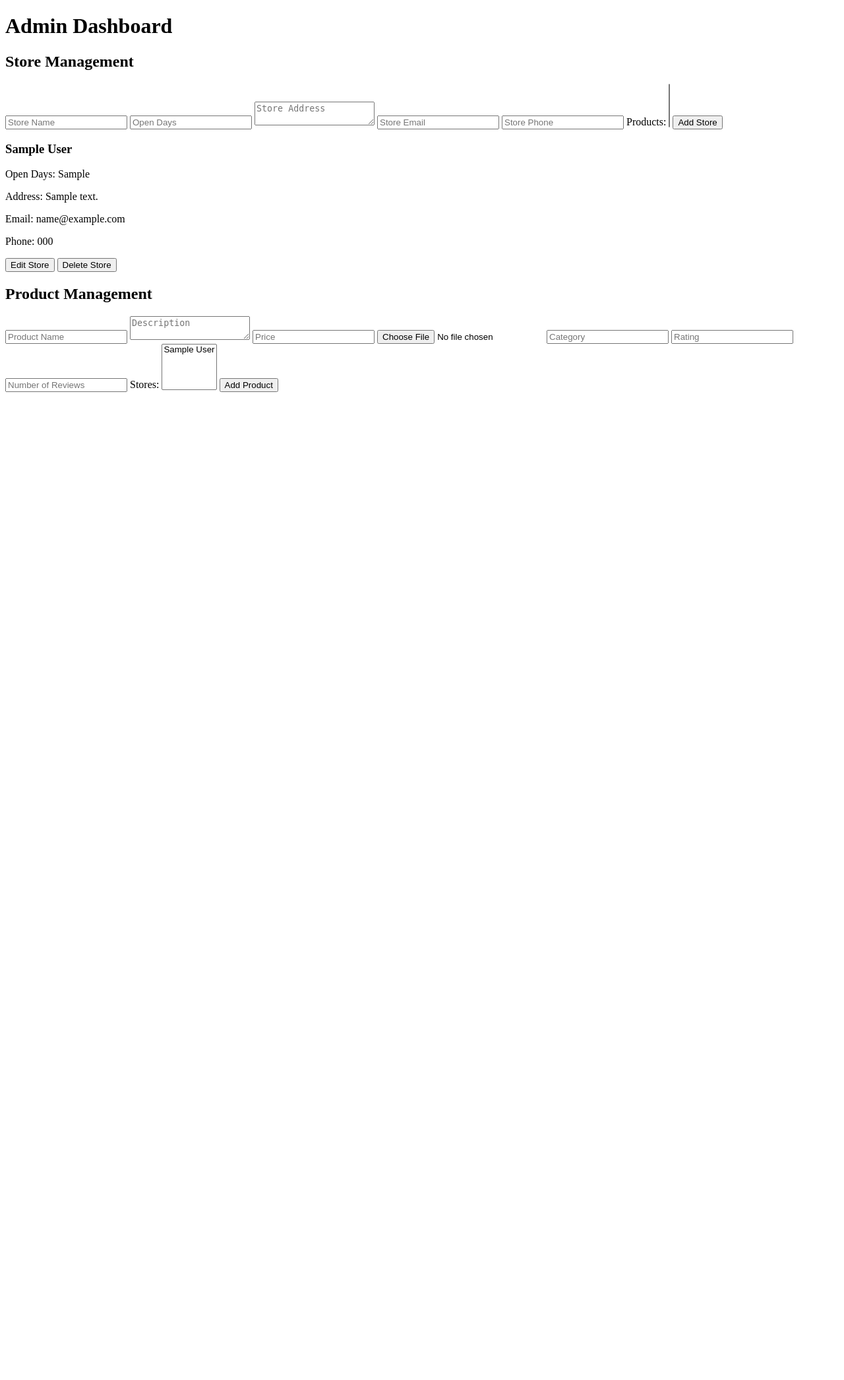
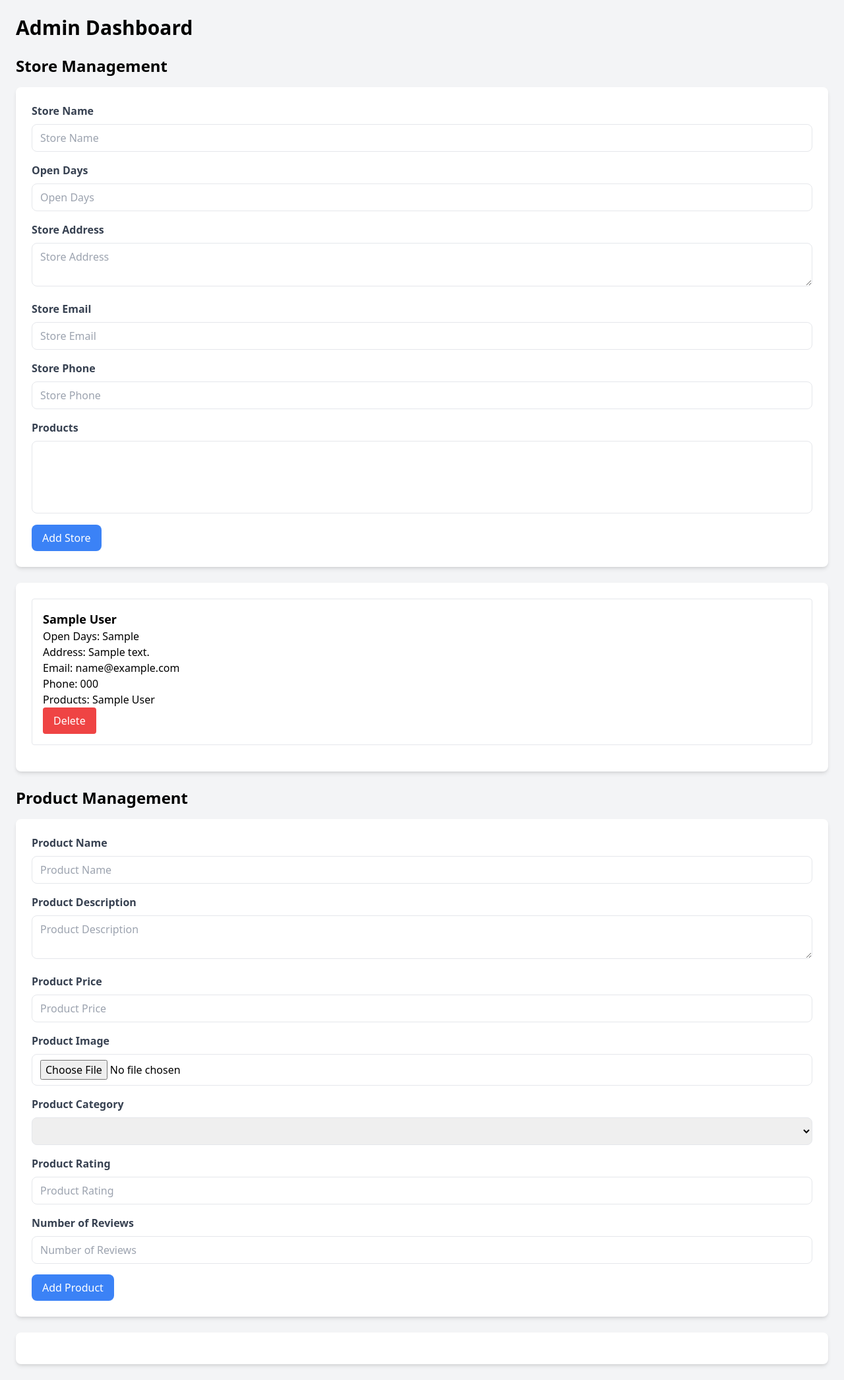
Before and after one commit to pbp-infokan-a-1/lokakarya, a Django app: page /adminDashboard/ in a window 1280 px wide. Shown: the whole page at 66% size. Before the commit the page ends 594 px from the top, so only its background shows below. Run offline with Django 5.2, Linux system fonts and the light colour scheme; data comes from the database, SQL or seed files in the repository; tables that the repository leaves empty hold one stand-in row (values such as "Sample post"); lists and menus that the app fills with data are empty.

Commit message:
Styled the admin page but there are still backend problems please help me :')

```diff
--- a/adminDashboard/forms.py
+++ b/adminDashboard/forms.py
@@ -15,7 +15,7 @@
 
     class Meta:
         model = Product
-        fields = ['name', 'description', 'price', 'image', 'category', 'rating', 'num_reviews', 'stores']
+        fields = ['name', 'description', 'price', 'image', 'category', 'num_reviews', 'stores']
 
 class StoreForm(forms.ModelForm):
     products = forms.ModelMultipleChoiceField(
--- a/adminDashboard/models.py
+++ b/adminDashboard/models.py
@@ -31,7 +31,7 @@
     category = models.ManyToManyField(Category)
     price = models.DecimalField(max_digits=10, decimal_places=2, default=0.0)
     description = models.TextField(default='No description available.')
-    rating = models.ForeignKey(Rating, on_delete=models.CASCADE, default=1)
+    rating = models.ForeignKey(Rating, on_delete=models.CASCADE, null=True, blank=True)
     num_reviews = models.IntegerField(default=0)
 
     def __str__(self):
--- a/adminDashboard/templates/adminDashboard.html
+++ b/adminDashboard/templates/adminDashboard.html
@@ -4,123 +4,108 @@
     <meta charset="UTF-8">
     <title>Admin Dashboard</title>
     <script src="https://ajax.googleapis.com/ajax/libs/jquery/3.5.1/jquery.min.js"></script>
+    <link href="https://cdn.jsdelivr.net/npm/tailwindcss@2.2.19/dist/tailwind.min.css" rel="stylesheet">
 </head>
-<body>
-    <h1>Admin Dashboard</h1>
+<body class="bg-gray-100 p-6">
+    <h1 class="text-3xl font-bold mb-6">Admin Dashboard</h1>
 
     <!-- Store Management Section -->
-    <h2>Store Management</h2>
-    <form id="store-form">
+    <h2 class="text-2xl font-semibold mb-4">Store Management</h2>
+    <form id="store-form" class="bg-white p-6 rounded-lg shadow-md mb-6">
         {% csrf_token %}
-        <input type="text" id="store-name" name="name" placeholder="Store Name" required>
-        <input type="text" id="store-openDays" name="openDays" placeholder="Open Days" required>
-        <textarea id="store-address" name="address" placeholder="Store Address" required></textarea>
-        <input type="email" id="store-email" name="email" placeholder="Store Email" required>
-        <input type="text" id="store-phone" name="phone" placeholder="Store Phone" required>
-        <label for="store-product">Products:</label>
-        <select id="store-product" name="product" multiple>
-            <!-- Dynamically populated product options -->
-        </select>
-        <button type="submit">Add Store</button>
+        <div class="mb-4">
+            <label for="store-name" class="block text-gray-700 font-bold mb-2">Store Name</label>
+            <input type="text" id="store-name" name="name" placeholder="Store Name" required class="w-full px-3 py-2 border rounded-lg focus:outline-none focus:ring-2 focus:ring-blue-500">
+        </div>
+        <div class="mb-4">
+            <label for="store-openDays" class="block text-gray-700 font-bold mb-2">Open Days</label>
+            <input type="text" id="store-openDays" name="openDays" placeholder="Open Days" required class="w-full px-3 py-2 border rounded-lg focus:outline-none focus:ring-2 focus:ring-blue-500">
+        </div>
+        <div class="mb-4">
+            <label for="store-address" class="block text-gray-700 font-bold mb-2">Store Address</label>
+            <textarea id="store-address" name="address" placeholder="Store Address" required class="w-full px-3 py-2 border rounded-lg focus:outline-none focus:ring-2 focus:ring-blue-500"></textarea>
+        </div>
+        <div class="mb-4">
+            <label for="store-email" class="block text-gray-700 font-bold mb-2">Store Email</label>
+            <input type="email" id="store-email" name="email" placeholder="Store Email" required class="w-full px-3 py-2 border rounded-lg focus:outline-none focus:ring-2 focus:ring-blue-500">
+        </div>
+        <div class="mb-4">
+            <label for="store-phone" class="block text-gray-700 font-bold mb-2">Store Phone</label>
+            <input type="text" id="store-phone" name="phone" placeholder="Store Phone" required class="w-full px-3 py-2 border rounded-lg focus:outline-none focus:ring-2 focus:ring-blue-500">
+        </div>
+        <div class="mb-4">
+            <label for="store-product" class="block text-gray-700 font-bold mb-2">Products</label>
+            <select id="store-product" name="product" multiple class="w-full px-3 py-2 border rounded-lg focus:outline-none focus:ring-2 focus:ring-blue-500">
+                <!-- Dynamically populated product options -->
+            </select>
+        </div>
+        <button type="submit" class="bg-blue-500 text-white px-4 py-2 rounded-lg hover:bg-blue-600 focus:outline-none focus:ring-2 focus:ring-blue-500">Add Store</button>
     </form>
 
-    <div id="store-list">
+    <div id="store-list" class="bg-white p-6 rounded-lg shadow-md mb-6">
         <!-- Stores will be displayed here -->
     </div>
 
     <!-- Product Management Section -->
-    <h2>Product Management</h2>
-    <form id="product-form" enctype="multipart/form-data">
+    <h2 class="text-2xl font-semibold mb-4">Product Management</h2>
+    <form id="product-form" class="bg-white p-6 rounded-lg shadow-md mb-6">
         {% csrf_token %}
-        <input type="text" id="product-name" name="name" placeholder="Product Name" required>
-        <textarea id="product-description" name="description" placeholder="Description" required></textarea>
-        <input type="number" id="product-price" name="price" placeholder="Price" step="0.01" required>
-        <input type="file" id="product-image" name="image">
-        <input type="text" id="product-category" name="category" placeholder="Category" required>
-        <input type="number" id="product-rating" name="rating" placeholder="Rating" step="0.01" required>
-        <input type="number" id="product-num_reviews" name="num_reviews" placeholder="Number of Reviews" required>
-        <label for="product-store">Stores:</label>
-        <select id="product-store" name="store" multiple>
-            <!-- Dynamically populated store options -->
-        </select>
-        <button type="submit">Add Product</button>
+        <div class="mb-4">
+            <label for="product-name" class="block text-gray-700 font-bold mb-2">Product Name</label>
+            <input type="text" id="product-name" name="name" placeholder="Product Name" required class="w-full px-3 py-2 border rounded-lg focus:outline-none focus:ring-2 focus:ring-blue-500">
+        </div>
+        <div class="mb-4">
+            <label for="product-description" class="block text-gray-700 font-bold mb-2">Product Description</label>
+            <textarea id="product-description" name="description" placeholder="Product Description" required class="w-full px-3 py-2 border rounded-lg focus:outline-none focus:ring-2 focus:ring-blue-500"></textarea>
+        </div>
+        <div class="mb-4">
+            <label for="product-price" class="block text-gray-700 font-bold mb-2">Product Price</label>
+            <input type="number" id="product-price" name="price" placeholder="Product Price" required class="w-full px-3 py-2 border rounded-lg focus:outline-none focus:ring-2 focus:ring-blue-500">
+        </div>
+        <div class="mb-4">
+            <label for="product-image" class="block text-gray-700 font-bold mb-2">Product Image</label>
+            <input type="file" id="product-image" name="image" accept="image/*" required class="w-full px-3 py-2 border rounded-lg focus:outline-none focus:ring-2 focus:ring-blue-500">
+        </div>
+        <div class="mb-4">
+            <label for="product-category" class="block text-gray-700 font-bold mb-2">Product Category</label>
+            <select id="product-category" name="category" class="w-full px-3 py-2 border rounded-lg focus:outline-none focus:ring-2 focus:ring-blue-500">
+                <!-- Dynamically populated category options -->
+            </select>
+        </div>
+        <div class="mb-4">
+            <label for="product-rating" class="block text-gray-700 font-bold mb-2">Product Rating</label>
+            <input type="number" id="product-rating" name="rating" placeholder="Product Rating" required class="w-full px-3 py-2 border rounded-lg focus:outline-none focus:ring-2 focus:ring-blue-500">
+        </div>
+        <div class="mb-4">
+            <label for="product-num_reviews" class="block text-gray-700 font-bold mb-2">Number of Reviews</label>
+            <input type="number" id="product-num_reviews" name="num_reviews" placeholder="Number of Reviews" required class="w-full px-3 py-2 border rounded-lg focus:outline-none focus:ring-2 focus:ring-blue-500">
+        </div>
+        <button type="submit" class="bg-blue-500 text-white px-4 py-2 rounded-lg hover:bg-blue-600 focus:outline-none focus:ring-2 focus:ring-blue-500">Add Product</button>
     </form>
 
-    <div id="product-list">
+    <div id="product-list" class="bg-white p-6 rounded-lg shadow-md">
         <!-- Products will be displayed here -->
     </div>
 
     <script>
-        function renderStore(store) {
-            return `
-                <div id="store-${store.id}">
-                    <h3>${store.name}</h3>
-                    <p>Open Days: ${store.openDays}</p>
-                    <p>Address: ${store.address}</p>
-                    <p>Email: ${store.email}</p>
-                    <p>Phone: ${store.phone}</p>
-                    <button onclick="editStore(${store.id})">Edit Store</button>
-                    <button onclick="deleteStore(${store.id})">Delete Store</button>
-                </div>
-            `;
-        }
+        // Load stores and products on page load
+        $(document).ready(function() {
+            loadStores();
+            loadProducts();
+        });
 
-        function renderProduct(product) {
-            return `
-                <div id="product-${product.id}">
-                    <h3>${product.name}</h3>
-                    <p>Description: ${product.description}</p>
-                    <p>Price: ${product.price}</p>
-                    <p>Categories: ${product.categories.join(', ')}</p>
-                    <p>Rating: ${product.rating}</p>
-                    <p>Number of Reviews: ${product.num_reviews}</p>
-                    <img src="${product.image}" alt="${product.name}" style="max-width: 100px;">
-                    <button onclick="editProduct(${product.id})">Edit Product</button>
-                    <button onclick="deleteProduct(${product.id})">Delete Product</button>
-                </div>
-            `;
-        }
-
-        function loadStores() {
-            $.get('/stores/', function(response) {
-                $('#store-list').empty();
-                response.stores.forEach(function(store) {
-                    $('#store-list').append(renderStore(store));
-                });
-                populateStoreOptions(response.stores);
-            });
-        }
-
-        function loadProducts() {
-            $.get('/products/', function(response) {
-                $('#product-list').empty();
-                response.products.forEach(function(product) {
-                    $('#product-list').append(renderProduct(product));
-                });
-                populateProductOptions(response.products);
-            });
-        }
-
-        function populateStoreOptions(stores) {
-            $('#product-store').empty();
-            stores.forEach(function(store) {
-                $('#product-store').append(new Option(store.name, store.id));
-            });
-        }
-
-        function populateProductOptions(products) {
-            $('#store-product').empty();
-            products.forEach(function(product) {
-                $('#store-product').append(new Option(product.name, product.id));
-            });
-        }
-
+        // Add Store
         $('#store-form').submit(function(e) {
             e.preventDefault();
+            var formData = new FormData(this);
+            formData.append('csrfmiddlewaretoken', '{{ csrf_token }}');
+
             $.ajax({
                 type: 'POST',
                 url: '/stores/create/',
-                data: $(this).serialize(),
+                data: formData,
+                processData: false,
+                contentType: false,
                 success: function(response) {
                     if (response.status === 'success') {
                         loadStores();
@@ -130,9 +115,12 @@
             });
         });
 
+        // Add Product
         $('#product-form').submit(function(e) {
             e.preventDefault();
             var formData = new FormData(this);
+            formData.append('csrfmiddlewaretoken', '{{ csrf_token }}');
+
             $.ajax({
                 type: 'POST',
                 url: '/products/create/',
@@ -144,32 +132,107 @@
                         loadProducts();
                         $('#product-form')[0].reset();
                     }
-                },
-                error: function(xhr) {
-                    alert('Error: ' + xhr.responseText);
                 }
             });
         });
 
-        function editStore(storeId) {
-            // Similar implementation as before
+        // Load Stores
+        function loadStores() {
+            $.ajax({
+                type: 'GET',
+                url: '/stores/',
+                success: function(response) {
+                    const storeList = response.stores;
+                    const storeContainer = $('#store-list');
+                    storeContainer.empty();
+
+                    storeList.forEach(store => {
+                        const storeHtml = `
+                            <div class="store-card border p-4 rounded mb-4">
+                                <h3 class="text-lg font-bold">${store.name}</h3>
+                                <p>Open Days: ${store.openDays}</p>
+                                <p>Address: ${store.address}</p>
+                                <p>Email: ${store.email}</p>
+                                <p>Phone: ${store.phone}</p>
+                                <p>Products: ${store.products.join(', ')}</p>
+                                <button onclick="deleteStore('${store.id}')" class="bg-red-500 text-white px-4 py-2 rounded hover:bg-red-600">Delete</button>
+                            </div>
+                        `;
+                        storeContainer.append(storeHtml);
+                    });
+                }
+            });
         }
 
-        function editProduct(productId) {
-            // Similar implementation as before
+        // Load Products
+        function loadProducts(page = 1) {
+            $.ajax({
+                type: 'GET',
+                url: `/products/?page=${page}`,
+                success: function(response) {
+                    const productList = response.products;
+                    const productContainer = $('#product-list');
+                    productContainer.empty();
+
+                    productList.forEach(product => {
+                        const productHtml = `
+                            <div class="product-card border p-4 rounded mb-4">
+                                <h3 class="text-lg font-bold">${product.name}</h3>
+                                <p>Description: ${product.description}</p>
+                                <p>Price: $${product.price}</p>
+                                <p>Rating: ${product.rating}</p>
+                                <p>Reviews: ${product.num_reviews}</p>
+                                <p>Category: ${product.category}</p>
+                                <button onclick="deleteProduct('${product.id}')" class="bg-red-500 text-white px-4 py-2 rounded hover:bg-red-600">Delete</button>
+                            </div>
+                        `;
+                        productContainer.append(productHtml);
+                    });
+
+                    // Pagination
+                    const paginationHtml = `
+                        <div class="pagination">
+                            ${Array.from({ length: response.num_pages }, (_, i) => `
+                                <button onclick="loadProducts(${i + 1})" class="px-3 py-1 border rounded ${response.page === i + 1 ? 'bg-blue-500 text-white' : 'bg-white text-blue-500'}">${i + 1}</button>
+                            `).join('')}
+                        </div>
+                    `;
+                    productContainer.append(paginationHtml);
+                }
+            });
         }
 
+        // Delete Store
         function deleteStore(storeId) {
-            // Similar implementation as before
+            $.ajax({
+                type: 'DELETE',
+                url: `/stores/delete/${storeId}/`,
+                headers: {
+                    'X-CSRFToken': '{{ csrf_token }}'
+                },
+                success: function(response) {
+                    if (response.status === 'success') {
+                        loadStores();
+                    }
+                }
+            });
         }
 
+        // Delete Product
         function deleteProduct(productId) {
-            // Similar implementation as before
+            $.ajax({
+                type: 'DELETE',
+                url: `/products/delete/${productId}/`,
+                headers: {
+                    'X-CSRFToken': '{{ csrf_token }}'
+                },
+                success: function(response) {
+                    if (response.status === 'success') {
+                        loadProducts();
+                    }
+                }
+            });
         }
-
-        // Initial load
-        loadStores();
-        loadProducts();
     </script>
 </body>
 </html>
--- a/adminDashboard/views.py
+++ b/adminDashboard/views.py
@@ -1,3 +1,4 @@
+from django.core.paginator import Paginator
 from django.http import JsonResponse
 from django.shortcuts import get_object_or_404
 from .models import Product, Store, Category, Rating
@@ -7,10 +8,16 @@
 def adminDashboard(request):
     return render(request, 'adminDashboard.html')
 
+import json
+
 @csrf_exempt
 def product_list(request):
     if request.method == 'GET':
-        products = Product.objects.all()
+        products = Product.objects.all().order_by('name')  # Order by 'name' or any other field
+        paginator = Paginator(products, 16)  # Paginate the ordered queryset
+        page_number = request.GET.get('page')
+        page_obj = paginator.get_page(page_number)
+
         product_list = [{
             'id': str(product.id),
             'name': product.name,
@@ -20,43 +27,44 @@
             'num_reviews': product.num_reviews,
             'categories': [category.name for category in product.category.all()],
             'stores': [store.name for store in product.stores.all()]  # Include related stores
-        } for product in products]
-        return JsonResponse({'products': product_list})
+        } for product in page_obj]
+
+        response_data = {'products': product_list, 'page': page_obj.number, 'num_pages': paginator.num_pages}
+        print(json.dumps(response_data, indent=4))  # Log the response data
+        return JsonResponse(response_data)
 
 @csrf_exempt
 def create_product(request):
     if request.method == 'POST':
         try:
-            # Extract data from POST request
+            # Extract data from the request
             name = request.POST.get('name')
             description = request.POST.get('description')
             price = request.POST.get('price')
-            rating_id = request.POST.get('rating')
-            category_ids = request.POST.getlist('category')
-            store_ids = request.POST.getlist('stores')  # List for multiple stores
+            rating_id = request.POST.get('rating')  # this might be empty or None
 
-            # Check required fields
-            if not (name and price and rating_id):
-                return JsonResponse({'status': 'error', 'message': 'Missing required fields'}, status=400)
+            print(name, description, price, rating_id)
 
-            # Get related models
-            rating = get_object_or_404(Rating, id=rating_id)
+            # Get rating based on ID if provided, otherwise set to 0
+            if rating_id:
+                rating = get_object_or_404(Rating, id=rating_id)
+            else:
+                # Either get the existing 0.0 rating or create it
+                rating, created = Rating.objects.get_or_create(rating_value=0.0)
 
-            # Create product
+            # Create the new product with the default rating if needed
             new_product = Product.objects.create(
                 name=name,
                 description=description,
                 price=price,
-                rating=rating,
+                rating=rating
             )
 
-            # Set Many-to-Many relationships
-            if category_ids:
-                new_product.category.set(Category.objects.filter(id__in=category_ids))
-            if store_ids:
-                new_product.stores.set(Store.objects.filter(id__in=store_ids))
-
-            return JsonResponse({'status': 'success', 'product': {'id': str(new_product.id), 'name': new_product.name}})
+            # Return a success response
+            return JsonResponse({
+                'status': 'success',
+                'product': {'id': new_product.id, 'name': new_product.name}
+            })
 
         except Exception as e:
             return JsonResponse({'status': 'error', 'message': str(e)}, status=500)
```
Also changed, not shown: adminDashboard/migrations/0005_alter_product_rating.py (added).
